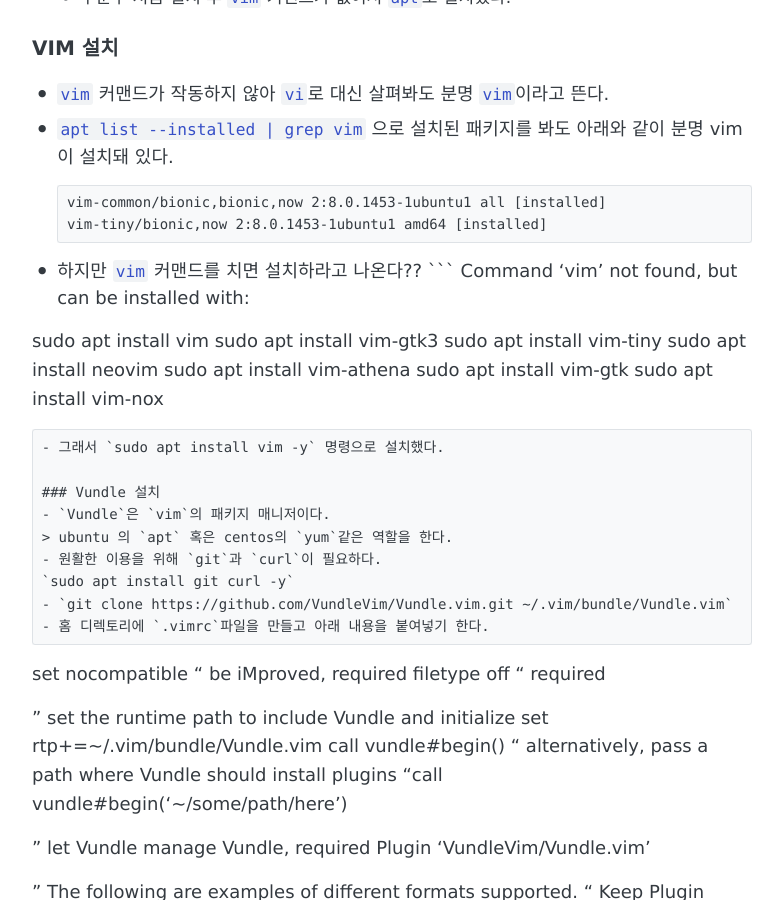
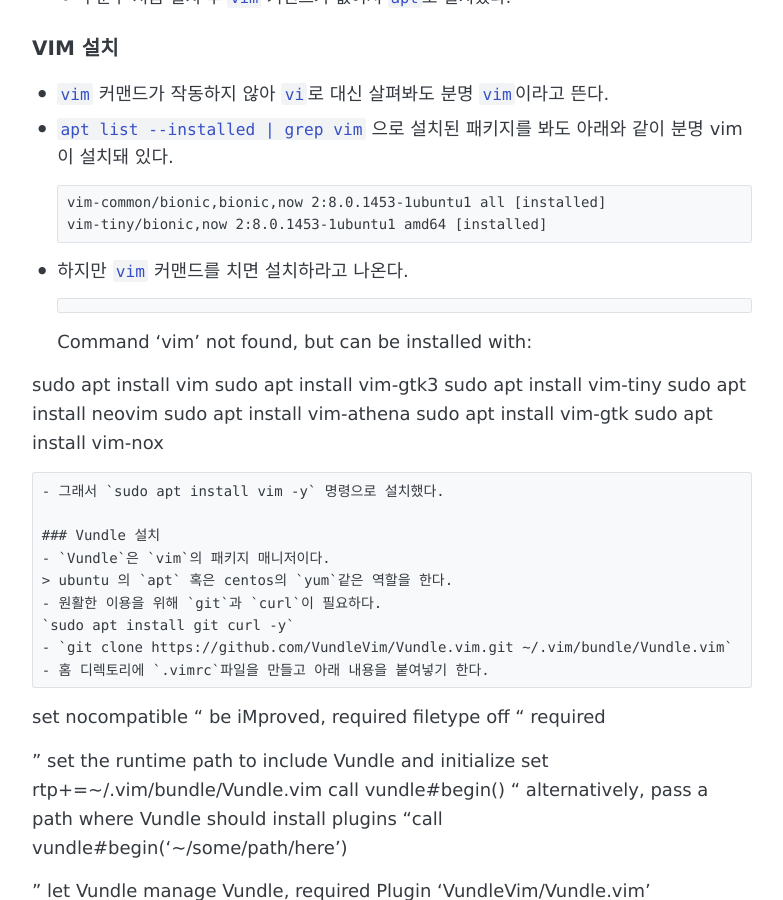
Before and after one commit to cjy-tech/cjy-tech.github.io, a Jekyll site: the page built from _posts/2018-08-24-install-YouCompleteMe.md, in a window 1280 px wide and 900 px high, scrolled down 554 px. Shown: the whole window, without its empty margins (248-1031 px from the left). Built offline with Jekyll 4.4.1, drawn with Linux system fonts in a browser that asks for light colours; comment, search, counter and statistics services are not loaded.

````diff
--- a/_posts/2018-08-24-install-YouCompleteMe.md
+++ b/_posts/2018-08-24-install-YouCompleteMe.md
@@ -20,7 +20,8 @@ tags:
 vim-common/bionic,bionic,now 2:8.0.1453-1ubuntu1 all [installed]
 vim-tiny/bionic,now 2:8.0.1453-1ubuntu1 amd64 [installed]
 ```
-- 하지만 `vim` 커맨드를 치면 설치하라고 나온다??
+- 하지만 `vim` 커맨드를 치면 설치하라고 나온다.
+```
 ```
 Command 'vim' not found, but can be installed with:
 
````
